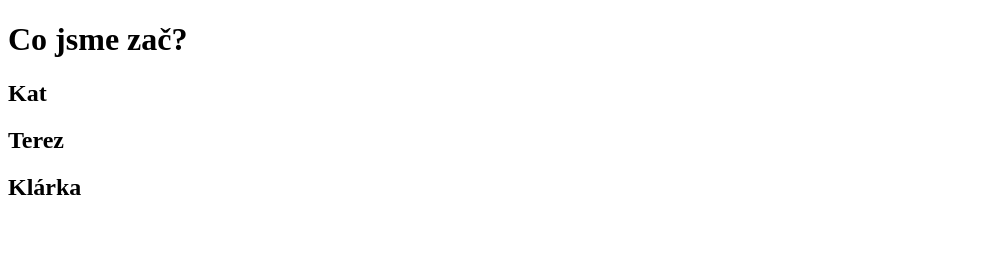
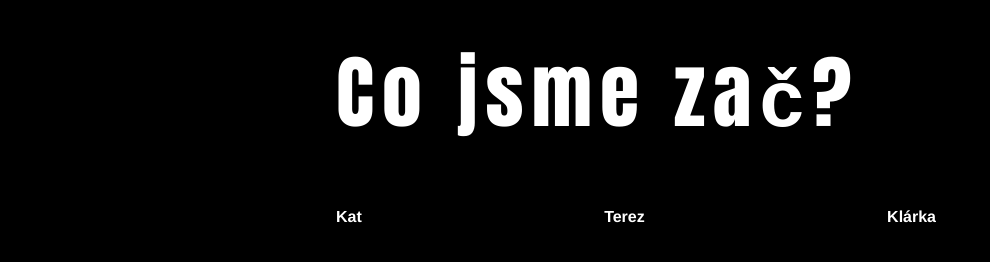
Before and after one commit to TerezaSchon/O-projektu-Zmrz.li, a plain HTML site: page index_holky.html in a window 1280 px wide. Shown: the whole page, without its empty margins (0-990 px from the left). Drawn offline with Linux system fonts and the light colour scheme.

Commit message:
úprava názvu v css

```diff
--- a/index_holky.html
+++ b/index_holky.html
@@ -1,22 +1,25 @@
 <!DOCTYPE html>
-<html lang="en">
+<html lang="cs">
   <head>
     <meta charset="UTF-8" />
     <meta http-equiv="X-UA-Compatible" content="IE=edge" />
     <meta name="viewport" content="width=device-width, initial-scale=1.0" />
     <title>Document</title>
-    <link rel="stylesheet" type="text/css" href="style.css" />
+    <link rel="stylesheet" type="text/css" href="index.css" />
   </head>
   <body>
-    <section></section>
-    <h1>Co jsme zač?</h1>
     <section>
-      <div class="">
+      <h1>Co jsme zač?</h1>
+    </section>
+    <section>
+      <div class="jmeno">
         <h2>Kat</h2>
       </div>
-      <h2>Terez</h2>
-      <div>
-        <h2>Klárka</h2>
+      <div class="jmeno">
+        <h2>Terez</h2>
+      </div>
+      <div class="jmeno">
+        <a href="index_klara.html"><h2>Klárka</h2></a>
       </div>
     </section>
   </body>
```
